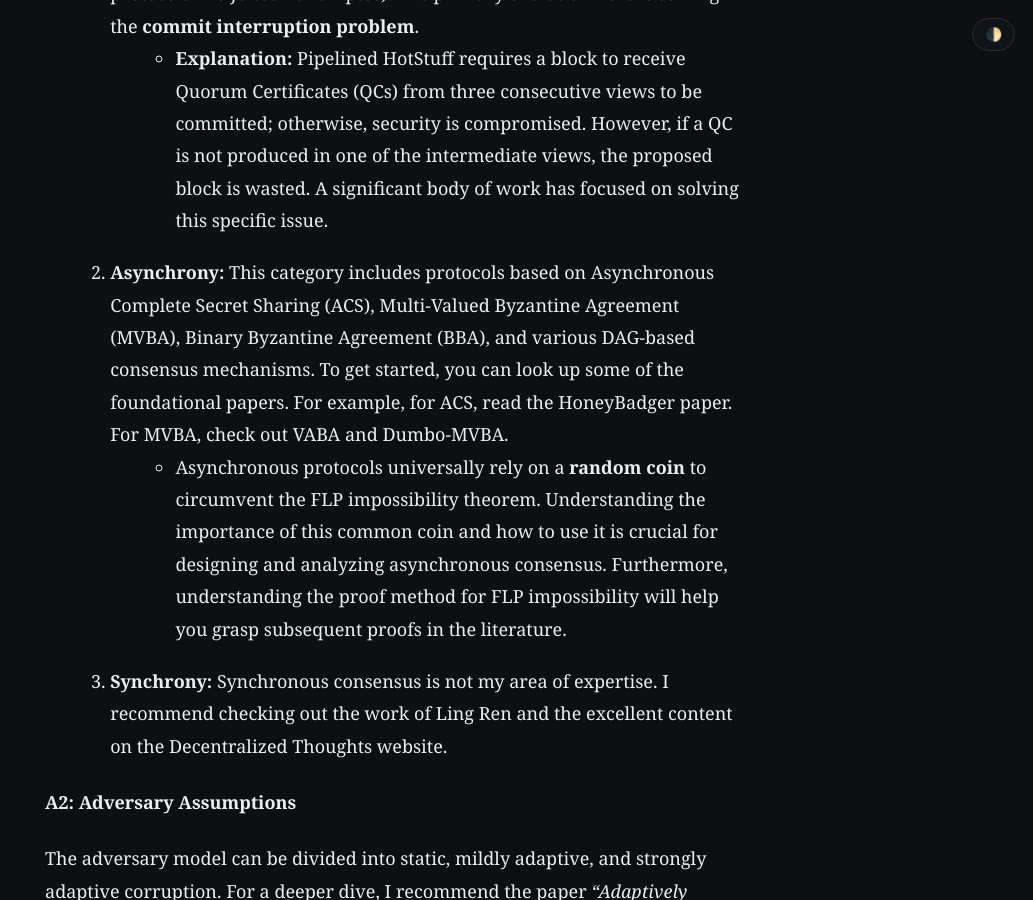
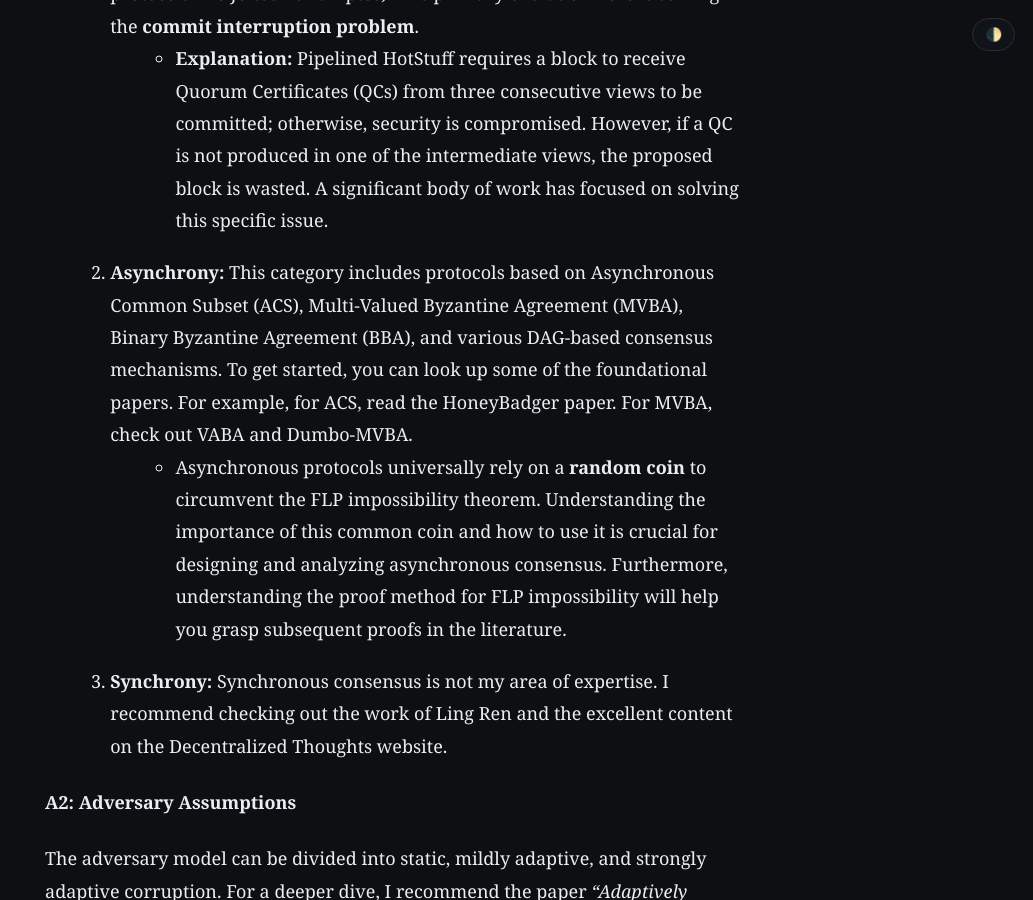
Before and after one commit to Satanic-Z/Satanic-Z.github.io, a Jekyll site: the page built from _posts/2025-10-16-consensus.md, in a window 1280 px wide and 900 px high, scrolled down 599 px. Shown: the whole window, without its empty margins (247-1280 px from the left). Built offline with Jekyll 4.4.1, drawn with Linux system fonts in a browser that asks for light colours.

Commit message:
correct a definition

```diff
--- a/_posts/2025-10-16-consensus.md
+++ b/_posts/2025-10-16-consensus.md
@@ -14,7 +14,7 @@ In this post, I'll outline some of the core assumptions and essential modules in
 1.  **Partial Synchrony:** This is the path from PBFT → three-chain HotStuff (as described in the original paper) → two-chain HotStuff (seen in protocols like Jolteon and Aptos). The primary evolution here is solving the **commit interruption problem**.
     * **Explanation:** Pipelined HotStuff requires a block to receive Quorum Certificates (QCs) from three consecutive views to be committed; otherwise, security is compromised. However, if a QC is not produced in one of the intermediate views, the proposed block is wasted. A significant body of work has focused on solving this specific issue.
 
-2.  **Asynchrony:** This category includes protocols based on Asynchronous Complete Secret Sharing (ACS), Multi-Valued Byzantine Agreement (MVBA), Binary Byzantine Agreement (BBA), and various DAG-based consensus mechanisms. To get started, you can look up some of the foundational papers. For example, for ACS, read the HoneyBadger paper. For MVBA, check out VABA and Dumbo-MVBA.
+2.  **Asynchrony:** This category includes protocols based on Asynchronous Common Subset (ACS), Multi-Valued Byzantine Agreement (MVBA), Binary Byzantine Agreement (BBA), and various DAG-based consensus mechanisms. To get started, you can look up some of the foundational papers. For example, for ACS, read the HoneyBadger paper. For MVBA, check out VABA and Dumbo-MVBA.
     * Asynchronous protocols universally rely on a **random coin** to circumvent the FLP impossibility theorem. Understanding the importance of this common coin and how to use it is crucial for designing and analyzing asynchronous consensus. Furthermore, understanding the proof method for FLP impossibility will help you grasp subsequent proofs in the literature.
 
 3.  **Synchrony:** Synchronous consensus is not my area of expertise. I recommend checking out the work of Ling Ren and the excellent content on the Decentralized Thoughts website.
```
